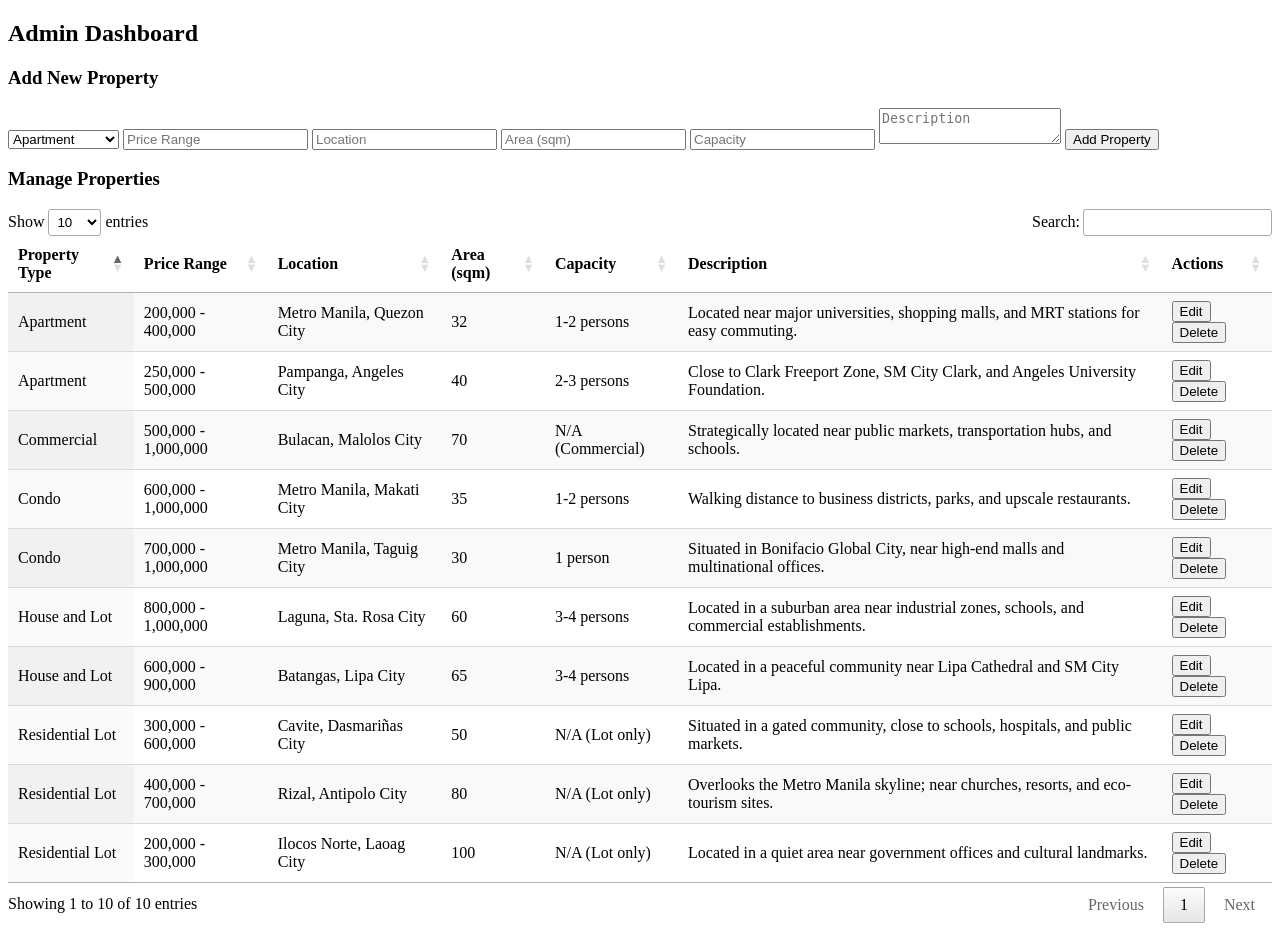
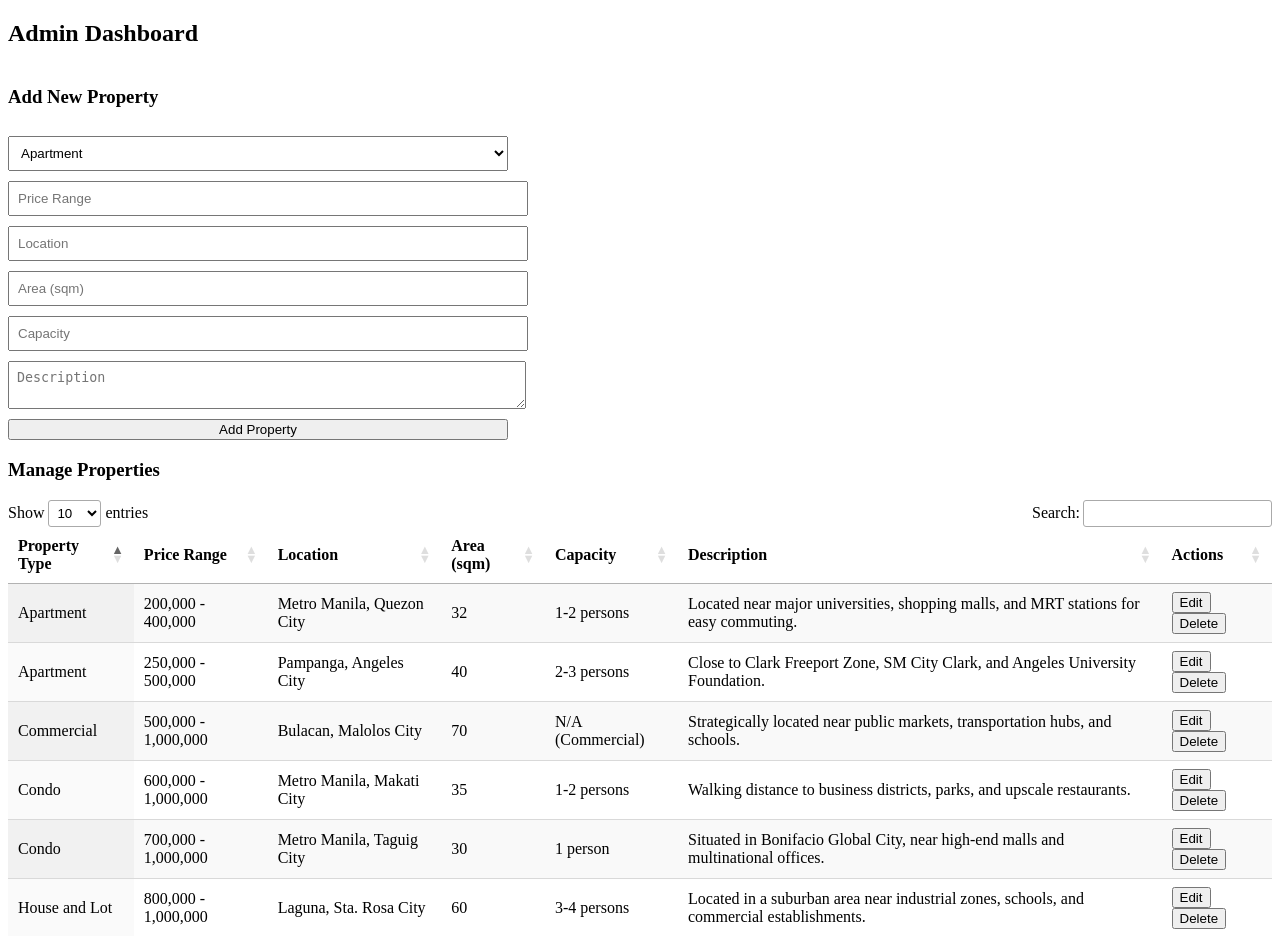
Before and after one commit to swns1/Housing_Allocation_System, a PHP site: page /adminhome.php in a window 1280 px wide. Shown: the top 936 px of the page. Run offline with PHP 8.4, Linux system fonts and the light colour scheme; data comes from the database, SQL or seed files in the repository; some libraries are stand-ins or nearby versions.

Commit message:
Fixed add css

```diff
--- a/adminhome.php
+++ b/adminhome.php
@@ -8,10 +8,9 @@ class Users {
     public $password;
     public $conn;
 }
-
-class Properties {
-    public $conn;
-    public $id;
+  class Properties {
+      public $conn;
+      public $id;
     public $propertyType;
     public $priceRange;
     public $location;
@@ -73,27 +72,12 @@ if(isset($_GET['id'])) {
 }
 
 if(isset($_POST['add_property'])) {
-    $propertyManager->propertyType = $_POST['property_type'];
-    $propertyManager->priceRange = $_POST['price_range'];
-    $propertyManager->location = $_POST['location'];
-    $propertyManager->area = $_POST['area'];
-    $propertyManager->capacity = $_POST['capacity'];
-    $propertyManager->description = $_POST['description'];
-
     $propertyManager->addProperty();
     header("Location: adminhome.php");
     exit();
 }
 
 if(isset($_POST['edit_property'])) {
-    $propertyManager->id = $_POST['property_id'];
-    $propertyManager->propertyType = $_POST['property_type'];
-    $propertyManager->priceRange = $_POST['price_range'];
-    $propertyManager->location = $_POST['location'];
-    $propertyManager->area = $_POST['area'];
-    $propertyManager->capacity = $_POST['capacity'];
-    $propertyManager->description = $_POST['description'];
-
     $propertyManager->editProperty();
     header("Location: adminhome.php");
     exit();
@@ -103,8 +87,7 @@ if(isset($_POST['delete_property'])) {
     $propertyManager->deleteProperty($_POST['property_id']);
     header("Location: adminhome.php");
     exit();
-}
-?>
+}?>
 <!DOCTYPE html>
 <html lang="en">
 <head>
@@ -264,17 +247,9 @@ if(isset($_POST['delete_property'])) {
                                 Swal.showValidationMessage(`Request failed: ${error}`);
                             });
                         }
-                    }).then((result) => {
-                        if (result.isConfirmed) {
-                            Swal.fire('Updated!', 'Property has been updated.', 'success')
-                            .then(() => {
-                                window.location.reload();
-                            });
-                        }
                     });
                 });
         }
-
         <?php if(isset($_POST['add_property'])) { ?>
             Swal.fire({
                 title: 'Success!',
@@ -295,10 +270,25 @@ if(isset($_POST['delete_property'])) {
 </html>
 
 <style>
+    #addPropertyForm {
+    display: flex;
+    flex-direction: column;
+    max-width: 500px;
+    gap: 10px;
+    }
+
+    #addPropertyForm select,
+    #addPropertyForm input,
+    #addPropertyForm textarea {
+        width: 100%;
+        padding: 8px;
+    }
+
     .swal2-input {
         margin: 10px auto !important;
         width: 80% !important;
     }
+
     textarea.swal2-input {
         height: 100px !important;
     }
```
